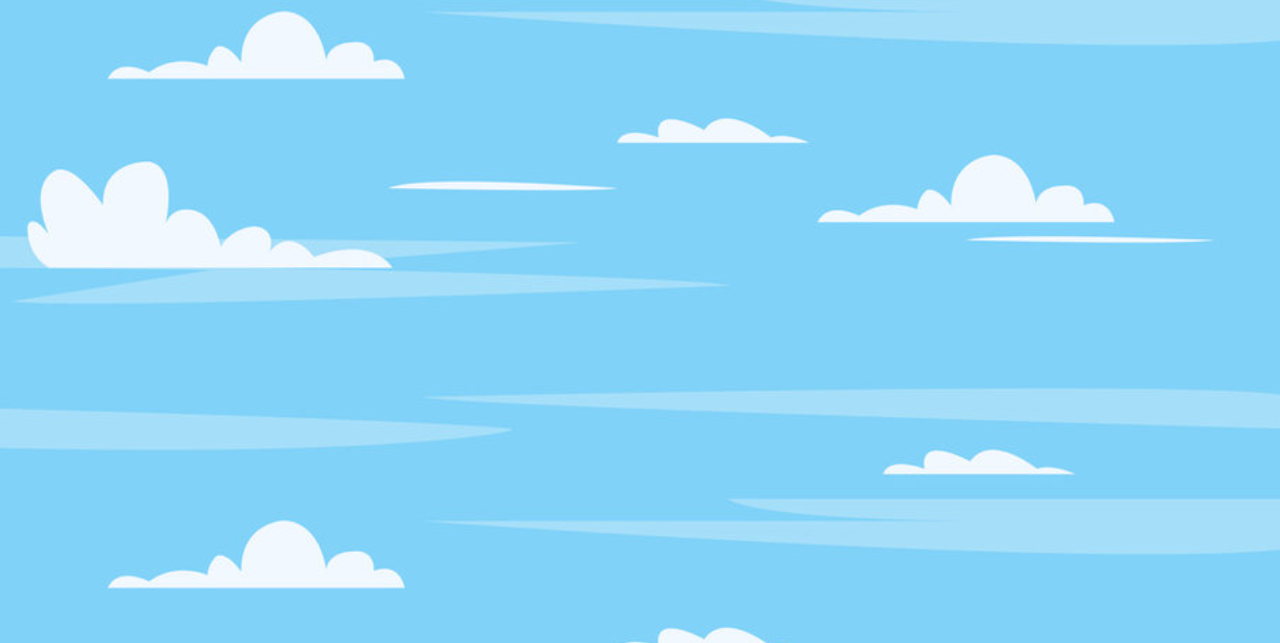
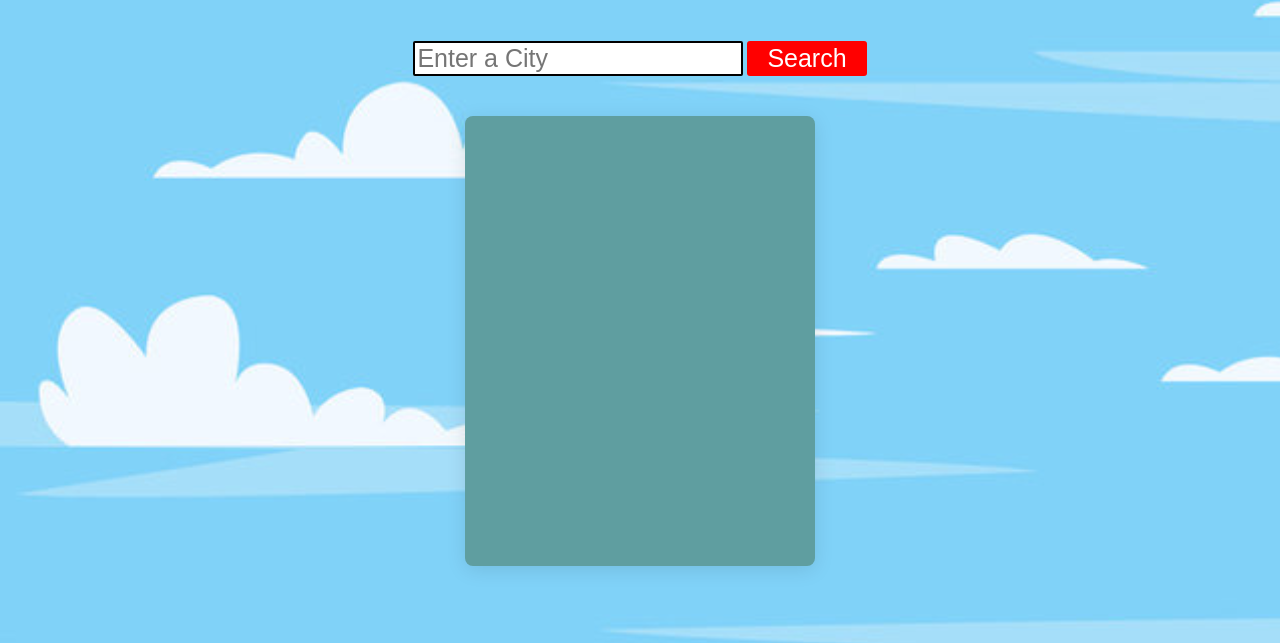
Before and after one commit to Zeek04/weather-app, a plain HTML site: page index.html in a window 1280 px wide. Shown: the part 157-800 px from the top of the page. Drawn offline with Linux system fonts and the light colour scheme.

Commit message:
Added input box and container to hold weather data

```diff
--- a/index.html
+++ b/index.html
@@ -10,6 +10,15 @@
     <header>
         <h1 id="header">Weather App</h1>
     </header>
+    <div class="input-area">
+        <input type="text" id="inputBox" placeholder="Enter a City" required />
+        <button id="inputButton">Search</button>
+    </div>
+
+    <div class="weather-box">
+        <p id="tempature"></p>
+    </div>
+
 
 </body>
 <script src="script.js"></script>
--- a/style.css
+++ b/style.css
@@ -14,3 +14,39 @@ body{
     color: #fff;
     font-weight: 900;
 }
+
+#inputBox{
+    font-size: 25px;
+    border: black solid 2px;
+    border-radius: 2px;
+}
+
+#inputButton{
+    font-size: 25px;
+    color: #fff;
+    background: red;
+    padding: 3px 20px;
+    border-radius: 3px;
+    border: none;
+    cursor: pointer;
+}
+
+#inputButton:hover{
+    background: darkred;
+}
+
+.weather-box{
+    background-color: cadetblue;
+    color: #fff;
+    margin-top: 40px;
+    width: 350px;
+    height: 450px;
+    text-align: center;
+    border-radius: 8px;
+    box-shadow: 0 4px 20px rgba(0, 0, 0, 0.1);
+}
+
+#tempature{
+    font-size: 30px;
+    font-weight: bold;
+}
```
